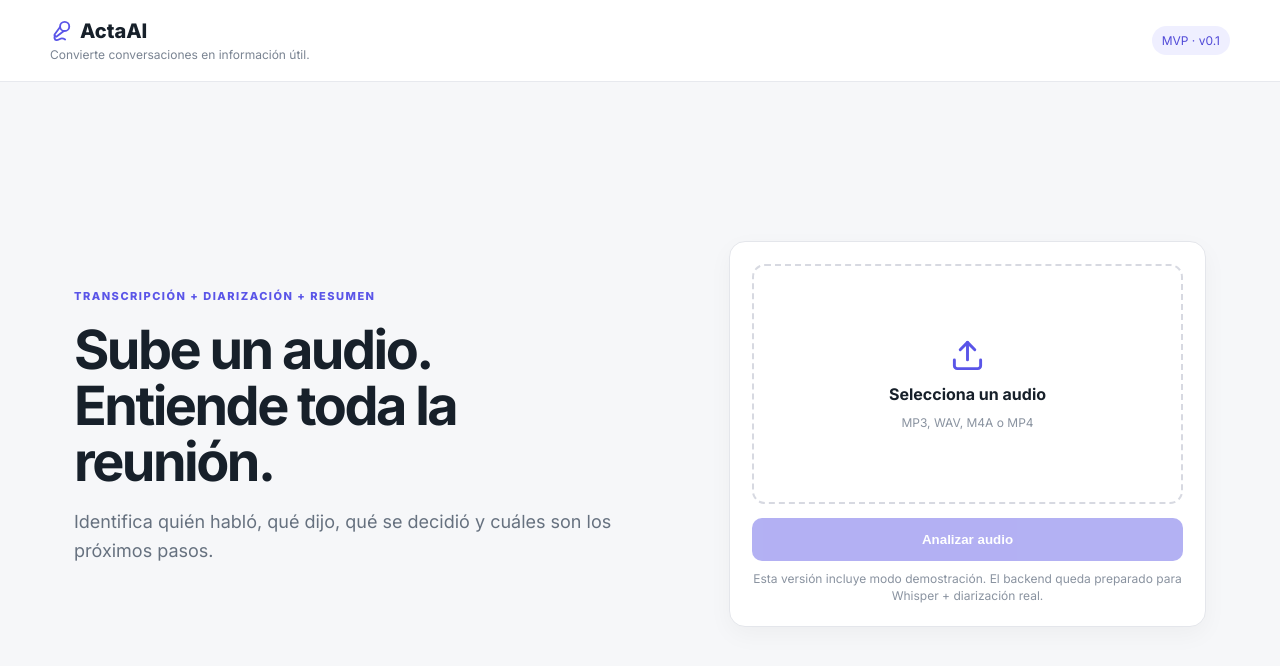
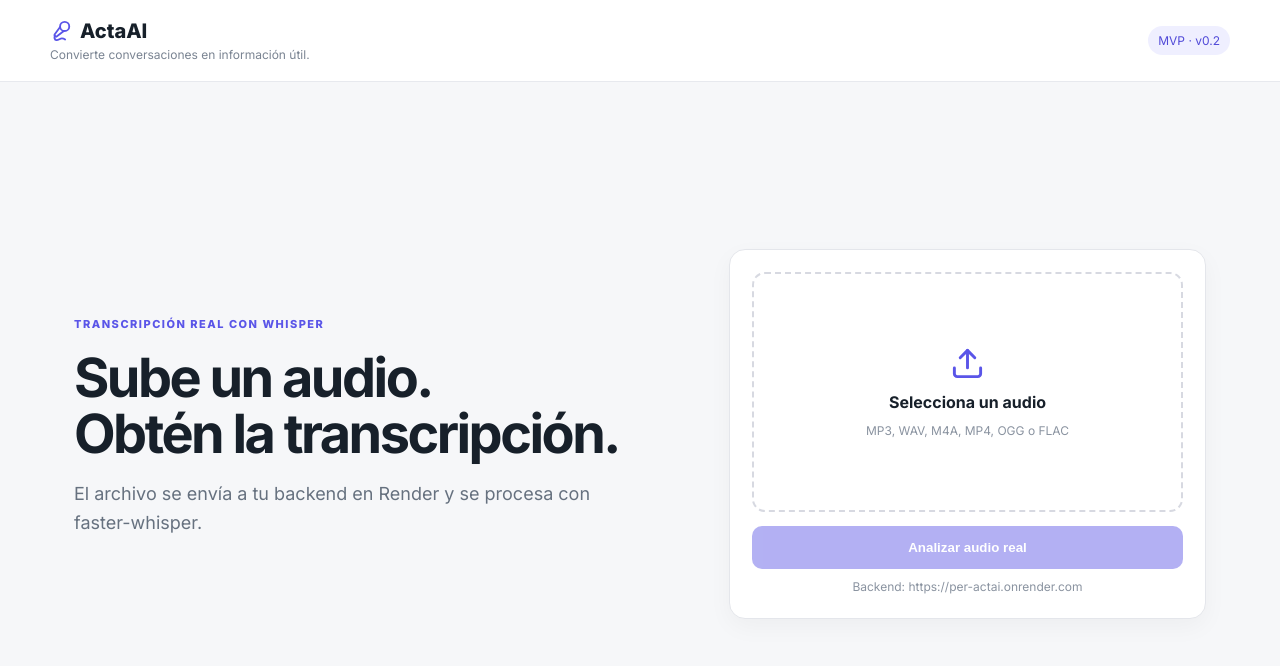
Before and after one commit to alfredocespedes-c/per_ActAI, a React (Vite) app in the folder frontend/: page / in a window 1280 px wide. Shown: the top 666 px of the page. Built offline with nearby package versions, Linux system fonts and the light colour scheme.

Commit message:
feat: connect frontend to Render audio API

```diff
--- a/frontend/src/main.jsx
+++ b/frontend/src/main.jsx
@@ -1,45 +1,59 @@
 import React,{useMemo,useState} from 'react';
 import {createRoot} from 'react-dom/client';
-import {Upload,FileAudio,Users,CheckCircle2,Clock3,Mic2,Search,Download,PlayCircle} from 'lucide-react';
+import {Upload,FileAudio,Users,Clock3,Mic2,Search,Download,PlayCircle,AlertCircle} from 'lucide-react';
 import './styles.css';
 
-const demo={
- title:'Reunión de proyecto — Portal de Reservas',duration:'38:42',date:'24/08/2026',
- summary:'El equipo revisó el estado del portal de reservas, los problemas de usabilidad detectados en formularios y el flujo de cancelación por fuerza mayor. Se acordó corregir la pérdida de foco en campos de texto, completar la información visible para Oficina Central y cerrar las mejoras de administración antes de preparar la siguiente versión.',
- topics:['Formularios y experiencia de usuario','Cancelación por fuerza mayor','Administración de inmuebles','Tarifas y permisos','Próxima versión'],
- agreements:[
-  {text:'Corregir la pérdida de foco en todos los campos de texto.',owner:'Alfredo',due:'Próxima versión'},
-  {text:'Mostrar fundamento y archivo adjunto en el detalle de Oficina Central.',owner:'Equipo desarrollo',due:'Próxima versión'},
-  {text:'Incorporar creación de inmuebles y modificación de tarifas.',owner:'Equipo desarrollo',due:'Pendiente validación'}
- ],
- speakers:[
-  {id:'SPEAKER_00',name:'Alfredo',time:'18:12',pct:47,turns:31,topics:'prioridades, UX, reglas de negocio'},
-  {id:'SPEAKER_01',name:'Carolina',time:'12:05',pct:31,turns:22,topics:'administración, cancelaciones'},
-  {id:'SPEAKER_02',name:'Pedro',time:'08:25',pct:22,turns:14,topics:'desarrollo, implementación'}
- ],
- transcript:[
-  {time:'00:00:12',speaker:'Alfredo',text:'Revisemos primero los problemas que encontramos en los formularios de confirmación.'},
-  {time:'00:00:22',speaker:'Carolina',text:'Cuando escribo en Fundamento de la confirmación, después de cada letra el campo pierde el foco.'},
-  {time:'00:00:38',speaker:'Pedro',text:'Eso parece venir de un re-render del componente. Lo podemos corregir para todos los campos de texto.'},
-  {time:'00:01:02',speaker:'Alfredo',text:'Perfecto. También quiero que en fuerza mayor se vea en Oficina Central el texto ingresado y el archivo solicitado.'},
-  {time:'00:01:18',speaker:'Carolina',text:'Sí, porque hoy se pide la información al usuario, pero después no queda disponible en el detalle.'},
-  {time:'00:01:45',speaker:'Alfredo',text:'Después revisemos administración. Falta poder crear inmuebles y modificar tarifas.'},
-  {time:'00:02:01',speaker:'Pedro',text:'Lo agrego dentro de la siguiente versión junto con las mejoras pendientes.'}
- ]
+const API_URL='https://per-actai.onrender.com';
+
+const fmt=(seconds=0)=>{
+ const s=Math.max(0,Math.floor(seconds));
+ const h=Math.floor(s/3600),m=Math.floor((s%3600)/60),sec=s%60;
+ return h>0?`${String(h).padStart(2,'0')}:${String(m).padStart(2,'0')}:${String(sec).padStart(2,'0')}`:`${String(m).padStart(2,'0')}:${String(sec).padStart(2,'0')}`;
 };
 
 function App(){
- const [file,setFile]=useState(null),[tab,setTab]=useState('resumen'),[query,setQuery]=useState(''),[data,setData]=useState(null),[busy,setBusy]=useState(false);
- const analyze=()=>{if(!file)return;setBusy(true);setTimeout(()=>{setData({...demo,title:file.name});setBusy(false)},1200)};
+ const [file,setFile]=useState(null),[tab,setTab]=useState('resumen'),[query,setQuery]=useState(''),[data,setData]=useState(null),[busy,setBusy]=useState(false),[error,setError]=useState('');
+
+ const analyze=async()=>{
+  if(!file)return;
+  setBusy(true);setError('');
+  try{
+   const fd=new FormData();fd.append('file',file);
+   const res=await fetch(`${API_URL}/analyze`,{method:'POST',body:fd});
+   const body=await res.json().catch(()=>({}));
+   if(!res.ok) throw new Error(body.detail||`Error HTTP ${res.status}`);
+   const transcript=(body.segments||[]).map(x=>({
+    time:fmt(x.start),speaker:x.speaker||'SPEAKER_00',text:x.text||'',start:x.start||0,end:x.end||0
+   }));
+   const speakers=[...new Set(transcript.map(x=>x.speaker))].map(id=>({id,name:id,time:'—',pct:'—',turns:transcript.filter(x=>x.speaker===id).length,topics:'Diarización pendiente'}));
+   setData({
+    title:body.filename||file.name,
+    duration:fmt(body.duration||0),
+    language:body.language||'es',
+    languageProbability:body.language_probability,
+    transcript,
+    fullTranscript:body.transcript||'',
+    speakers,
+    summary:'La transcripción real del audio ya fue generada por Whisper. En esta versión todavía no se genera el resumen automático ni la separación real de hablantes.',
+    topics:['Transcripción real completada','Resumen automático pendiente','Diarización de hablantes pendiente'],
+    agreements:[]
+   });
+   setTab('transcripcion');
+  }catch(e){
+   setError(e.message||'No se pudo procesar el audio.');
+  }finally{setBusy(false)}
+ };
+
  const visible=useMemo(()=>!data?[]:data.transcript.filter(x=>(x.text+' '+x.speaker).toLowerCase().includes(query.toLowerCase())),[data,query]);
- return <div className="app"><header><div><div className="brand"><Mic2 size={22}/> ActaAI</div><p>Convierte conversaciones en información útil.</p></div><span className="badge">MVP · v0.1</span></header>
- <main>{!data?<section className="hero"><div className="heroText"><span className="eyebrow">TRANSCRIPCIÓN + DIARIZACIÓN + RESUMEN</span><h1>Sube un audio.<br/>Entiende toda la reunión.</h1><p>Identifica quién habló, qué dijo, qué se decidió y cuáles son los próximos pasos.</p></div><div className="uploadCard"><label className="drop"><Upload size={35}/><strong>{file?file.name:'Selecciona un audio'}</strong><span>MP3, WAV, M4A o MP4</span><input type="file" accept="audio/*,video/mp4" onChange={e=>setFile(e.target.files?.[0]||null)}/></label>{file&&<div className="fileRow"><FileAudio/><div><b>{file.name}</b><small>{(file.size/1024/1024).toFixed(1)} MB</small></div></div>}<button className="primary" disabled={!file||busy} onClick={analyze}>{busy?'Analizando audio…':'Analizar audio'}</button><small className="hint">Esta versión incluye modo demostración. El backend queda preparado para Whisper + diarización real.</small></div></section>:
- <section><div className="topline"><div><button className="back" onClick={()=>setData(null)}>← Nuevo audio</button><h2>{data.title}</h2><p>{data.date} · {data.duration} · {data.speakers.length} participantes</p></div><button className="export"><Download size={16}/> Exportar acta</button></div>
+
+ return <div className="app"><header><div><div className="brand"><Mic2 size={22}/> ActaAI</div><p>Convierte conversaciones en información útil.</p></div><span className="badge">MVP · v0.2</span></header>
+ <main>{!data?<section className="hero"><div className="heroText"><span className="eyebrow">TRANSCRIPCIÓN REAL CON WHISPER</span><h1>Sube un audio.<br/>Obtén la transcripción.</h1><p>El archivo se envía a tu backend en Render y se procesa con faster-whisper.</p></div><div className="uploadCard"><label className="drop"><Upload size={35}/><strong>{file?file.name:'Selecciona un audio'}</strong><span>MP3, WAV, M4A, MP4, OGG o FLAC</span><input type="file" accept="audio/*,video/mp4" onChange={e=>{setFile(e.target.files?.[0]||null);setError('')}}/></label>{file&&<div className="fileRow"><FileAudio/><div><b>{file.name}</b><small>{(file.size/1024/1024).toFixed(1)} MB</small></div></div>}<button className="primary" disabled={!file||busy} onClick={analyze}>{busy?'Procesando en Render…':'Analizar audio real'}</button>{busy&&<small className="hint">La primera solicitud puede tardar si Render estaba en reposo. El procesamiento de Whisper también puede demorar varios minutos.</small>}{error&&<div className="errorBox"><AlertCircle size={18}/><span>{error}</span></div>}<small className="hint">Backend: {API_URL}</small></div></section>:
+ <section><div className="topline"><div><button className="back" onClick={()=>{setData(null);setQuery('')}}>← Nuevo audio</button><h2>{data.title}</h2><p>{data.duration} · idioma {data.language} · {data.speakers.length} hablante provisional</p></div><button className="export" onClick={()=>{const blob=new Blob([data.fullTranscript],{type:'text/plain;charset=utf-8'});const url=URL.createObjectURL(blob);const a=document.createElement('a');a.href=url;a.download=`${data.title}-transcripcion.txt`;a.click();URL.revokeObjectURL(url)}}><Download size={16}/> Exportar TXT</button></div>
  <nav>{[['resumen','Resumen'],['transcripcion','Transcripción'],['participantes','Participantes'],['tareas','Acuerdos y tareas']].map(([k,l])=><button className={tab===k?'active':''} onClick={()=>setTab(k)} key={k}>{l}</button>)}</nav>
- {tab==='resumen'&&<div className="grid"><div className="card wide"><h3>Resumen ejecutivo</h3><p className="summary">{data.summary}</p></div><div className="card"><h3>Temas tratados</h3>{data.topics.map((t,i)=><div className="topic" key={t}><span>{i+1}</span>{t}</div>)}</div><div className="card"><h3>Participación</h3>{data.speakers.map(s=><div className="particip" key={s.id}><div><b>{s.name}</b><small>{s.time} · {s.turns} intervenciones</small></div><strong>{s.pct}%</strong><div className="bar"><i style={{width:s.pct+'%'}}/></div></div>)}</div><div className="card wide"><h3>Decisiones y compromisos</h3>{data.agreements.map(a=><div className="agreement" key={a.text}><CheckCircle2/><div><b>{a.text}</b><small>Responsable: {a.owner} · {a.due}</small></div></div>)}</div></div>}
- {tab==='transcripcion'&&<div className="card"><div className="search"><Search/><input placeholder="Buscar en la conversación…" value={query} onChange={e=>setQuery(e.target.value)}/></div><div className="transcript">{visible.map((x,i)=><div className="line" key={i}><button className="time"><PlayCircle size={14}/>{x.time}</button><div><b>{x.speaker}</b><p>{x.text}</p></div></div>)}</div></div>}
- {tab==='participantes'&&<div className="people">{data.speakers.map(s=><div className="person card" key={s.id}><div className="avatar">{s.name[0]}</div><h3>{s.name}</h3><span>{s.id}</span><div className="stats"><div><strong>{s.time}</strong><small>hablando</small></div><div><strong>{s.pct}%</strong><small>participación</small></div><div><strong>{s.turns}</strong><small>intervenciones</small></div></div><p><b>Temas:</b> {s.topics}</p><button>Renombrar hablante</button></div>)}</div>}
- {tab==='tareas'&&<div className="card"><h3>Acuerdos y tareas detectadas</h3>{data.agreements.map((a,i)=><div className="task" key={i}><span className="num">{i+1}</span><div><b>{a.text}</b><p><Users size={14}/> {a.owner} <Clock3 size={14}/> {a.due}</p></div><select defaultValue="pendiente"><option value="pendiente">Pendiente</option><option>En curso</option><option>Completada</option></select></div>)}</div>}
+ {tab==='resumen'&&<div className="grid"><div className="card wide"><h3>Estado del análisis</h3><p className="summary">{data.summary}</p></div><div className="card"><h3>Pipeline</h3>{data.topics.map((t,i)=><div className="topic" key={t}><span>{i+1}</span>{t}</div>)}</div><div className="card"><h3>Datos técnicos</h3><p><b>Duración:</b> {data.duration}</p><p><b>Idioma:</b> {data.language}</p><p><b>Segmentos:</b> {data.transcript.length}</p></div></div>}
+ {tab==='transcripcion'&&<div className="card"><div className="search"><Search/><input placeholder="Buscar en la transcripción…" value={query} onChange={e=>setQuery(e.target.value)}/></div><div className="transcript">{visible.map((x,i)=><div className="line" key={`${x.start}-${i}`}><button className="time"><PlayCircle size={14}/>{x.time}</button><div><b>{x.speaker}</b><p>{x.text}</p></div></div>)}</div></div>}
+ {tab==='participantes'&&<div className="people">{data.speakers.map(s=><div className="person card" key={s.id}><div className="avatar">{s.name[0]}</div><h3>{s.name}</h3><span>{s.id}</span><div className="stats"><div><strong>{s.turns}</strong><small>segmentos</small></div><div><strong>—</strong><small>participación</small></div><div><strong>—</strong><small>tiempo</small></div></div><p><b>Estado:</b> diarización pendiente.</p></div>)}</div>}
+ {tab==='tareas'&&<div className="card"><h3>Acuerdos y tareas</h3><p>Esta etapa todavía no está conectada. El siguiente paso es generar resumen, acuerdos, responsables y tareas desde la transcripción real.</p></div>}
  </section>}</main></div>
 }
 createRoot(document.getElementById('root')).render(<App/>);
```
